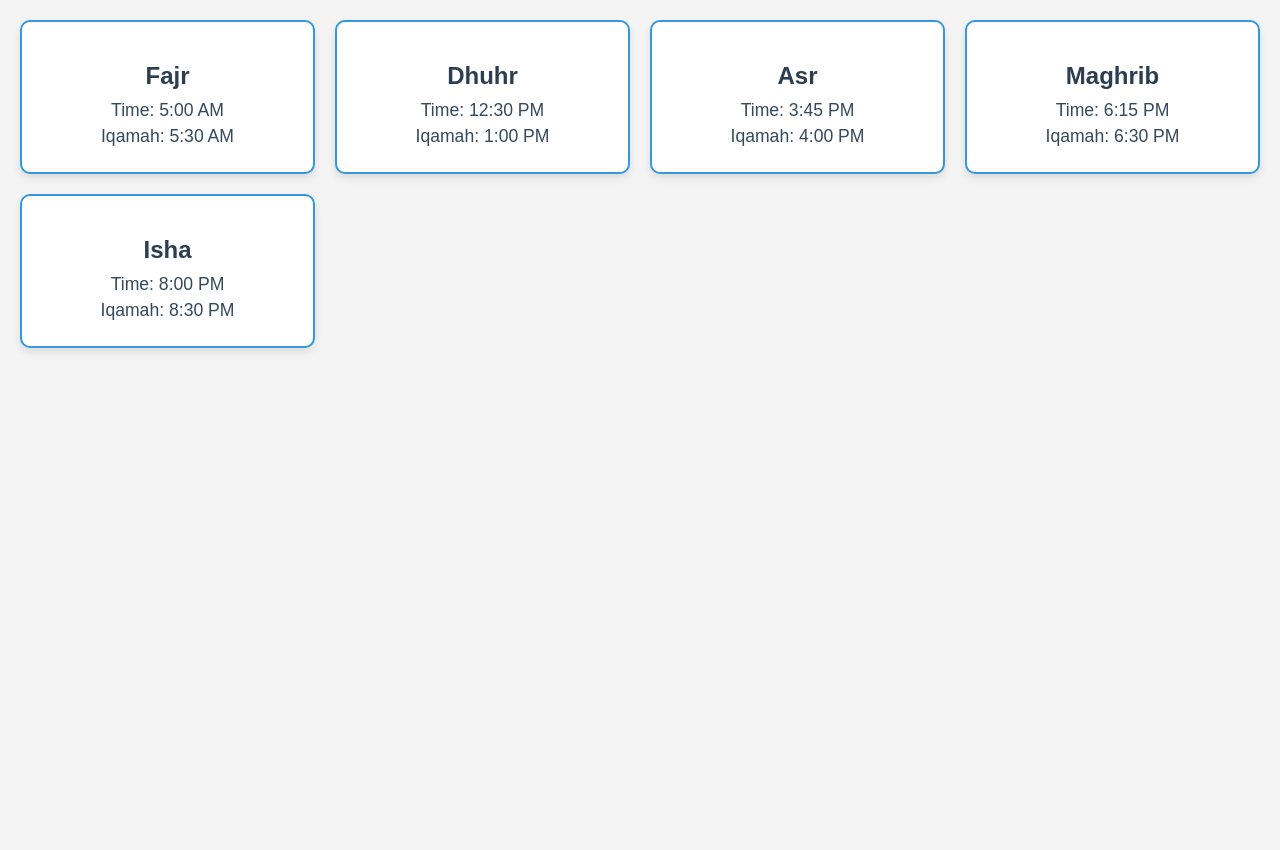
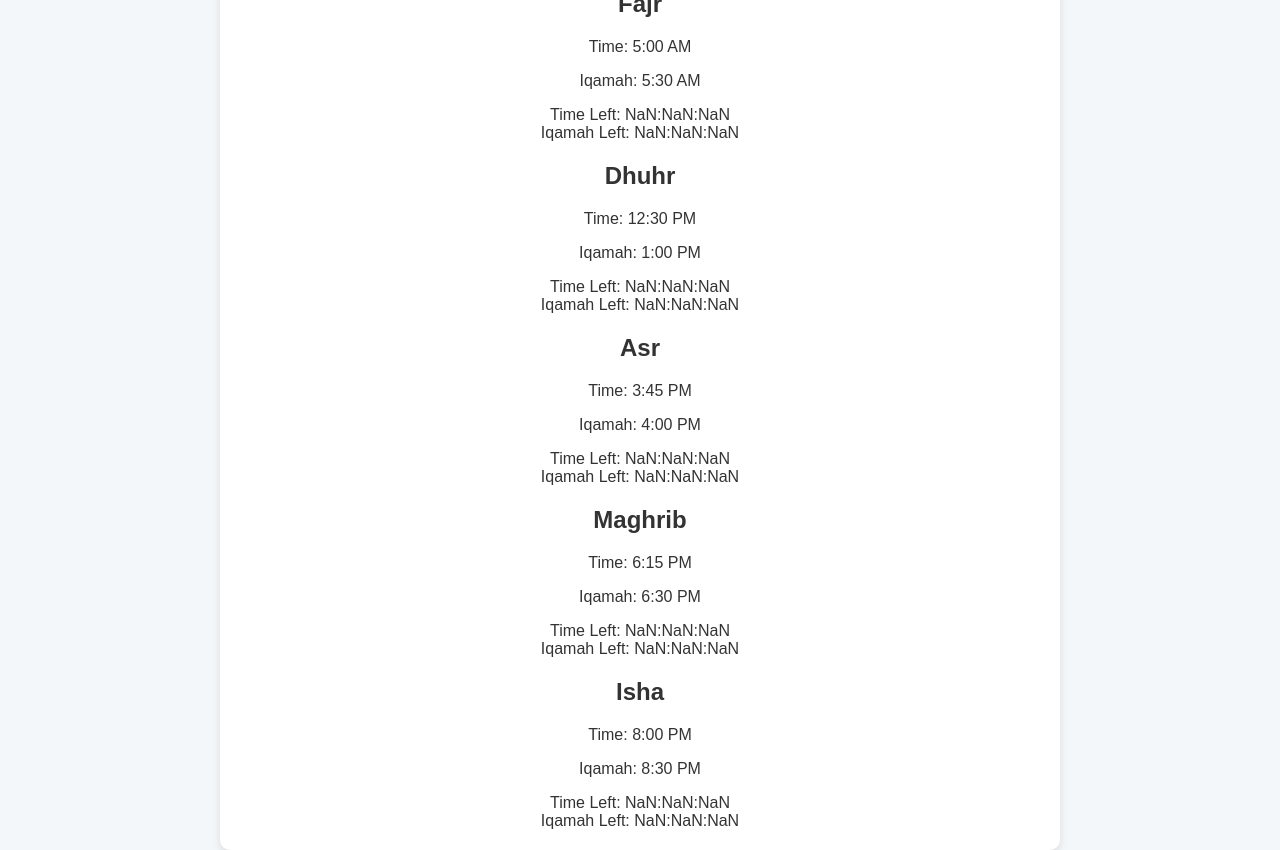
Before and after one commit to Abdullah92266/prayer-times, a plain HTML site: page index.html in a window 1280 px wide. Before the commit the page ends 800 px from the top, so only its background shows below. Drawn offline with Linux system fonts and the light colour scheme.

Commit message:
Add files via upload

```diff
--- a/index.html
+++ b/index.html
@@ -12,27 +12,39 @@
             <h2>Fajr</h2>
             <p>Time: 5:00 AM</p>
             <p>Iqamah: 5:30 AM</p>
+            <div id="fajr-timer">Time Left: 00:00</div>
+            <div id="fajr-iqamah-timer">Iqamah Left: 00:00</div>
         </div>
         <div class="prayer-box">
             <h2>Dhuhr</h2>
             <p>Time: 12:30 PM</p>
             <p>Iqamah: 1:00 PM</p>
+            <div id="dhuhr-timer">Time Left: 00:00</div>
+            <div id="dhuhr-iqamah-timer">Iqamah Left: 00:00</div>
         </div>
         <div class="prayer-box">
             <h2>Asr</h2>
             <p>Time: 3:45 PM</p>
             <p>Iqamah: 4:00 PM</p>
+            <div id="asr-timer">Time Left: 00:00</div>
+            <div id="asr-iqamah-timer">Iqamah Left: 00:00</div>
         </div>
         <div class="prayer-box">
             <h2>Maghrib</h2>
             <p>Time: 6:15 PM</p>
             <p>Iqamah: 6:30 PM</p>
+            <div id="maghrib-timer">Time Left: 00:00</div>
+            <div id="maghrib-iqamah-timer">Iqamah Left: 00:00</div>
         </div>
         <div class="prayer-box">
             <h2>Isha</h2>
             <p>Time: 8:00 PM</p>
             <p>Iqamah: 8:30 PM</p>
+            <div id="isha-timer">Time Left: 00:00</div>
+            <div id="isha-iqamah-timer">Iqamah Left: 00:00</div>
         </div>
     </div>
+
+    <script src="script.js"></script>
 </body>
 </html>
--- /dev/null
+++ b/script.js
@@ -0,0 +1,44 @@
+// Function to update the countdown timers for each prayer and iqamah
+function updatePrayerTimers() {
+    const prayers = [
+        { name: "Fajr", prayerTime: "05:00 AM", iqamahTime: "05:30 AM" },
+        { name: "Dhuhr", prayerTime: "12:30 PM", iqamahTime: "01:00 PM" },
+        { name: "Asr", prayerTime: "03:45 PM", iqamahTime: "04:00 PM" },
+        { name: "Maghrib", prayerTime: "06:15 PM", iqamahTime: "06:30 PM" },
+        { name: "Isha", prayerTime: "08:00 PM", iqamahTime: "08:30 PM" }
+    ];
+
+    prayers.forEach(prayer => {
+        const prayerTime = new Date(`1970-01-01T${prayer.prayerTime}`);
+        const iqamahTime = new Date(`1970-01-01T${prayer.iqamahTime}`);
+
+        const now = new Date();
+
+        // Calculate the time remaining for prayer and iqamah
+        const prayerTimeDiff = prayerTime - now;
+        const iqamahTimeDiff = iqamahTime - now;
+
+        // Update the timer for prayer and iqamah
+        document.getElementById(`${prayer.name.toLowerCase()}-timer`).textContent = `Time Left: ${formatTime(prayerTimeDiff)}`;
+        document.getElementById(`${prayer.name.toLowerCase()}-iqamah-timer`).textContent = `Iqamah Left: ${formatTime(iqamahTimeDiff)}`;
+    });
+}
+
+// Helper function to format the time in HH:MM:SS format
+function formatTime(timeDiff) {
+    const hours = Math.floor(timeDiff / (1000 * 60 * 60));
+    const minutes = Math.floor((timeDiff % (1000 * 60 * 60)) / (1000 * 60));
+    const seconds = Math.floor((timeDiff % (1000 * 60)) / 1000);
+    return `${padZero(hours)}:${padZero(minutes)}:${padZero(seconds)}`;
+}
+
+// Helper function to add leading zeros to single digits
+function padZero(num) {
+    return num < 10 ? `0${num}` : num;
+}
+
+// Call the update function every second to keep the timer updated
+setInterval(updatePrayerTimers, 1000);
+
+// Initial call to display the countdowns when the page loads
+updatePrayerTimers();
--- a/styles.css
+++ b/styles.css
@@ -1,66 +1,94 @@
-/* Global styles */
+/* Body styling */
 body {
-    font-family: Arial, sans-serif;
-    background-color: #f4f4f4;
+    font-family: 'Arial', sans-serif; /* Clean font */
+    background-color: #f4f7f9; /* Light gray background */
+    color: #333; /* Dark text for good contrast */
     margin: 0;
     padding: 0;
+    display: flex;
+    justify-content: center;
+    align-items: center;
+    height: 100vh;
 }
 
-/* Container for prayer boxes */
+/* Main container */
 .container {
-    display: grid;
-    grid-template-columns: repeat(auto-fill, minmax(250px, 1fr));
-    gap: 20px;
-    margin: 20px;
+    background-color: #ffffff; /* White background for the table */
+    border-radius: 10px; /* Rounded corners */
+    box-shadow: 0 4px 8px rgba(0, 0, 0, 0.1); /* Soft shadow for a 3D effect */
+    padding: 20px;
+    width: 80%;
+    max-width: 800px;
+    text-align: center;
 }
 
-/* Styling for each prayer box */
-.prayer-box {
-    background-color: #fff;
-    border-radius: 10px;
-    border: 2px solid #3498db;
-    box-shadow: 0 4px 8px rgba(0, 0, 0, 0.1);
-    padding: 20px;
-    text-align: center;
-    transition: transform 0.3s ease;
+/* Heading Styling */
+h1 {
+    font-family: 'Segoe UI', Tahoma, Geneva, Verdana, sans-serif; /* Modern font for heading */
+    color: #4CAF50; /* Green color for the heading */
+    text-transform: uppercase;
+    letter-spacing: 2px;
 }
 
-/* Prayer name styling */
-.prayer-box h2 {
-    font-size: 1.5em;
-    margin-bottom: 10px;
-    color: #2c3e50;
+/* Table Styling */
+table {
+    width: 100%;
+    border-collapse: collapse;
+    margin-top: 20px;
 }
 
-/* Time text styling */
-.prayer-box p {
-    font-size: 1.1em;
-    color: #34495e;
-    margin: 5px 0;
+/* Table Header */
+th {
+    background-color: #4CAF50; /* Green background for header */
+    color: white; /* White text */
+    padding: 12px;
+    font-size: 18px;
 }
 
-/* Hover effect on prayer boxes */
-.prayer-box:hover {
-    transform: scale(1.05);
+/* Table Data */
+td {
+    background-color: #f9f9f9; /* Light gray background for data */
+    color: #555; /* Slightly lighter text for table data */
+    padding: 12px;
+    font-size: 16px;
+    text-align: center;
 }
 
-/* Mobile-friendly adjustments */
-@media (max-width: 600px) {
+/* Hover Effect for Table Rows */
+tr:hover {
+    background-color: #f1f1f1; /* Change background when hovering over a row */
+    cursor: pointer; /* Change cursor to indicate interactivity */
+}
+
+/* Button Styling */
+button {
+    background-color: #4CAF50; /* Green background for button */
+    color: white;
+    border: none;
+    padding: 10px 20px;
+    font-size: 16px;
+    border-radius: 5px; /* Rounded corners */
+    cursor: pointer;
+    margin-top: 20px;
+    transition: background-color 0.3s ease;
+}
+
+/* Button Hover Effect */
+button:hover {
+    background-color: #45a049; /* Darker green on hover */
+}
+
+/* Responsive Design: For mobile devices */
+@media (max-width: 768px) {
     .container {
-        grid-template-columns: 1fr;  /* Stacks the prayer boxes vertically on small screens */
-        gap: 10px;  /* Reduced gap between boxes */
-    }
-
-    .prayer-box {
-        width: 100%;
         padding: 15px;
     }
 
-    .prayer-box h2 {
-        font-size: 1.3em;  /* Slightly smaller title for mobile */
+    table {
+        font-size: 14px;
     }
 
-    .prayer-box p {
-        font-size: 1em;  /* Slightly smaller text for mobile */
+    h1 {
+        font-size: 22px;
     }
 }
```
